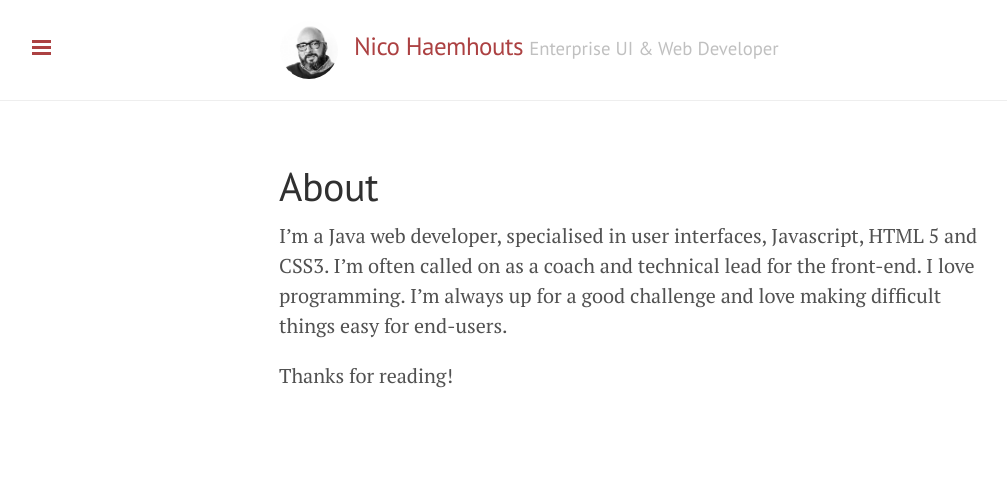
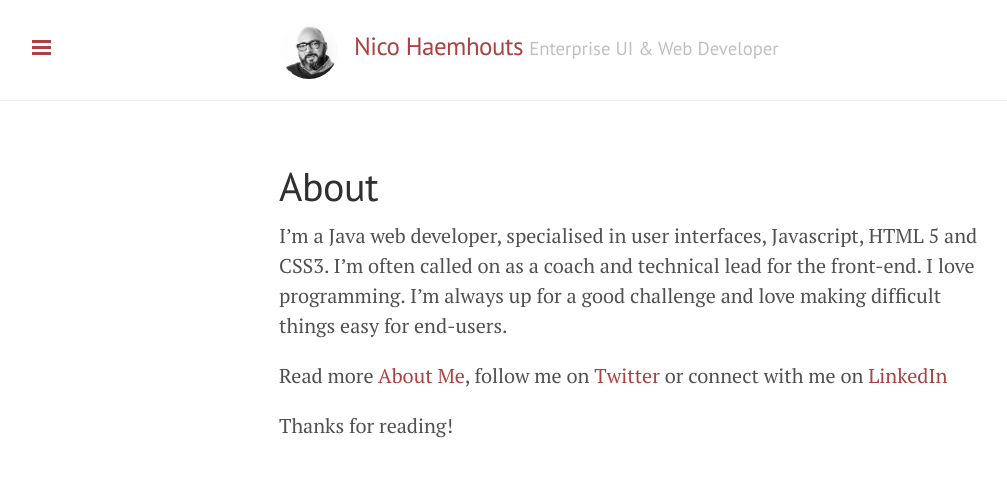
Before and after one commit to nicohaemhouts/nicohaemhouts.github.io, a Jekyll site: the page built from about.md, in a window 1280 px wide. Shown: the top 477 px of the page, without its empty margins (1-1008 px from the left). Built offline with Jekyll 4.4.1, drawn with Linux system fonts in a browser that asks for light colours; Markdown is read by kramdown in place of the engine named in the settings.

Commit message:
Updated about-page with links to some profiles

```diff
--- a/about.md
+++ b/about.md
@@ -5,4 +5,6 @@ title: About
 
 I'm a Java web developer, specialised in user interfaces, Javascript, HTML 5 and CSS3. I'm often called on as a coach and technical lead for the front-end. I love programming. I'm always up for a good challenge and love making difficult things easy for end-users.
 
+Read more [About Me](http://about.me/nicohaemhouts), follow me on [Twitter](https://twitter.com/nico_haemhouts) or connect with me on [LinkedIn](https://www.linkedin.com/in/nicohaemhouts)
+
 Thanks for reading!
```
